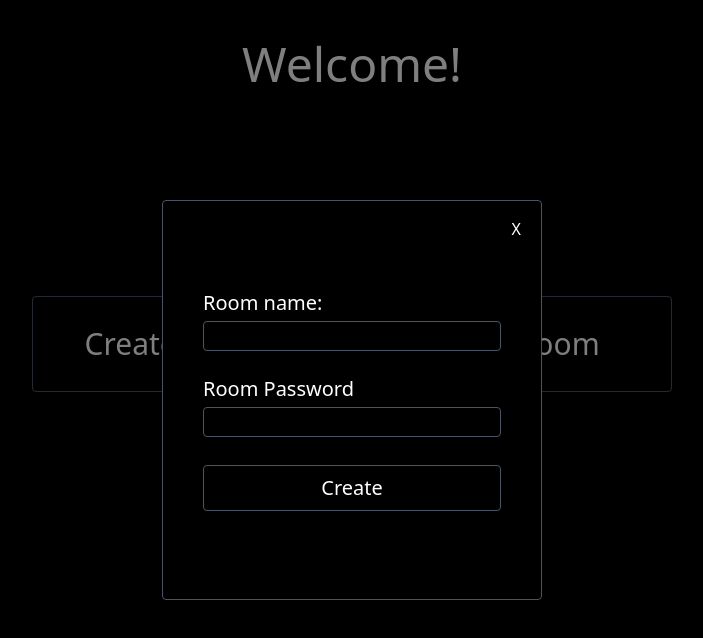
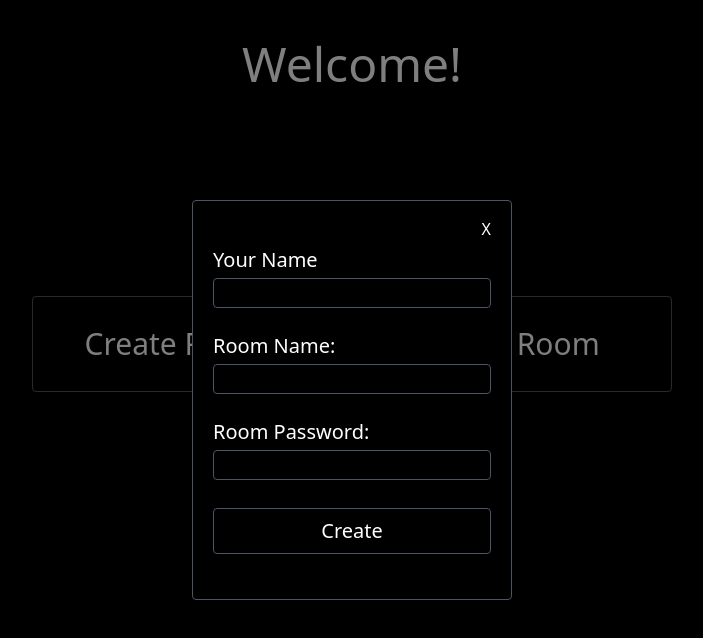
Before and after one commit to MikhailWahib/chat-app, a React (Vite) app in the folder client/: page / in a window 1280 px wide. Both pictures are taken after a click on the button "Create Room". Shown: the top 638 px of the page, without its empty margins (288-991 px from the left). Built offline with nearby package versions, Linux system fonts and the light colour scheme.

Commit message:
client: add username field to the create room modal

```diff
--- a/client/src/components/Home/CreateRoomModal.tsx
+++ b/client/src/components/Home/CreateRoomModal.tsx
@@ -1,5 +1,6 @@
-import { useState } from 'react'
+import { useContext, useEffect, useRef, useState } from 'react'
 import { useNavigate } from 'react-router-dom'
+import { UsernameContext } from '../../providers'
 
 const CreateRoomModal = ({
 	setShowModal,
@@ -7,21 +8,25 @@ const CreateRoomModal = ({
 	setShowModal: (val: boolean) => void
 }) => {
 	const navigate = useNavigate()
+	const { username, setUsername } = useContext(UsernameContext)
 
-	const [name, setName] = useState<string>('')
+	const usernameInputRef = useRef<HTMLInputElement>(null)
+
+	const [roomName, setRoomName] = useState<string>('')
 	const [password, setPassword] = useState<string>('')
 	const [error, setError] = useState<string>('')
 
 	const formHandler = async (e: React.FormEvent) => {
 		e.preventDefault()
 
-		if (name === '' || password === '') {
-			setError('Please enter valid name and password')
+		console.log(username)
+		if (username === '' || roomName === '' || password === '') {
+			setError('Please fill all fields')
 			return
 		}
 
 		const res = await fetch(
-			`http://localhost:8080/rooms?name=${name}&password=${password}`,
+			`http://localhost:8080/rooms?name=${roomName}&password=${password}`,
 			{
 				method: 'POST',
 			}
@@ -34,14 +39,18 @@ const CreateRoomModal = ({
 
 		const data = await res.json()
 
-		console.log(data)
+		navigate(`/room/${data.roomId}`)
+	}
 
-		navigate(`/${data.roomId}`)
-	}
+	useEffect(() => {
+		if (username.length > 0 && usernameInputRef.current) {
+			usernameInputRef.current.value = username
+		}
+	}, [])
 
 	return (
 		<div className='flex absolute top-0 left-0 h-screen w-full z-50 bg-black/50'>
-			<div className='relative flex justify-center items-center h-[50%] rounded border border-gray-600 bg-black m-auto'>
+			<div className='relative flex justify-center items-center h-[50%] w-[25%] rounded border border-gray-600 bg-black m-auto'>
 				<button
 					className='absolute top-4 right-5'
 					onClick={() => setShowModal(false)}
@@ -50,18 +59,25 @@ const CreateRoomModal = ({
 				</button>
 				<form
 					onSubmit={formHandler}
-					className='flex flex-col px-10 text-start gap-1 text-xl'
+					className='flex flex-col w-full px-5 text-start gap-1 text-xl'
 				>
-					<label>Room name: </label>
+					<label>Your Name</label>
+					<input
+						ref={usernameInputRef}
+						type='text'
+						className='mb-5 px-2 py-1 text-sm rounded bg-black border border-gray-600'
+						onChange={(e) => setUsername(e.target.value)}
+					/>
+					<label>Room Name: </label>
 					<input
 						type='text'
-						className='mb-5 rounded bg-black border border-gray-600'
-						onChange={(e) => setName(e.target.value)}
+						className='mb-5 px-2 py-1 text-sm rounded bg-black border border-gray-600'
+						onChange={(e) => setRoomName(e.target.value)}
 					/>
-					<label>Room Password</label>
+					<label>Room Password: </label>
 					<input
-						type='text'
-						className='rounded bg-black border border-gray-600'
+						type='password'
+						className='px-2 py-1 text-sm rounded bg-black border border-gray-600'
 						onChange={(e) => setPassword(e.target.value)}
 					/>
 					<div className='text-red-700 text-sm'>{error}</div>
--- /dev/null
+++ b/client/src/providers.tsx
@@ -0,0 +1,20 @@
+import { useState, createContext } from 'react'
+
+const UsernameContext = createContext<{
+	username: string
+	setUsername: React.Dispatch<React.SetStateAction<string>>
+}>({
+	username: '',
+	setUsername: () => {},
+})
+
+const UsernameProvider = ({ children }: { children: React.ReactNode }) => {
+	const [username, setUsername] = useState('')
+	return (
+		<UsernameContext.Provider value={{ username, setUsername }}>
+			{children}
+		</UsernameContext.Provider>
+	)
+}
+
+export { UsernameContext, UsernameProvider }
```
Also changed, not shown: client/src/main.tsx (+10 -2 lines).
